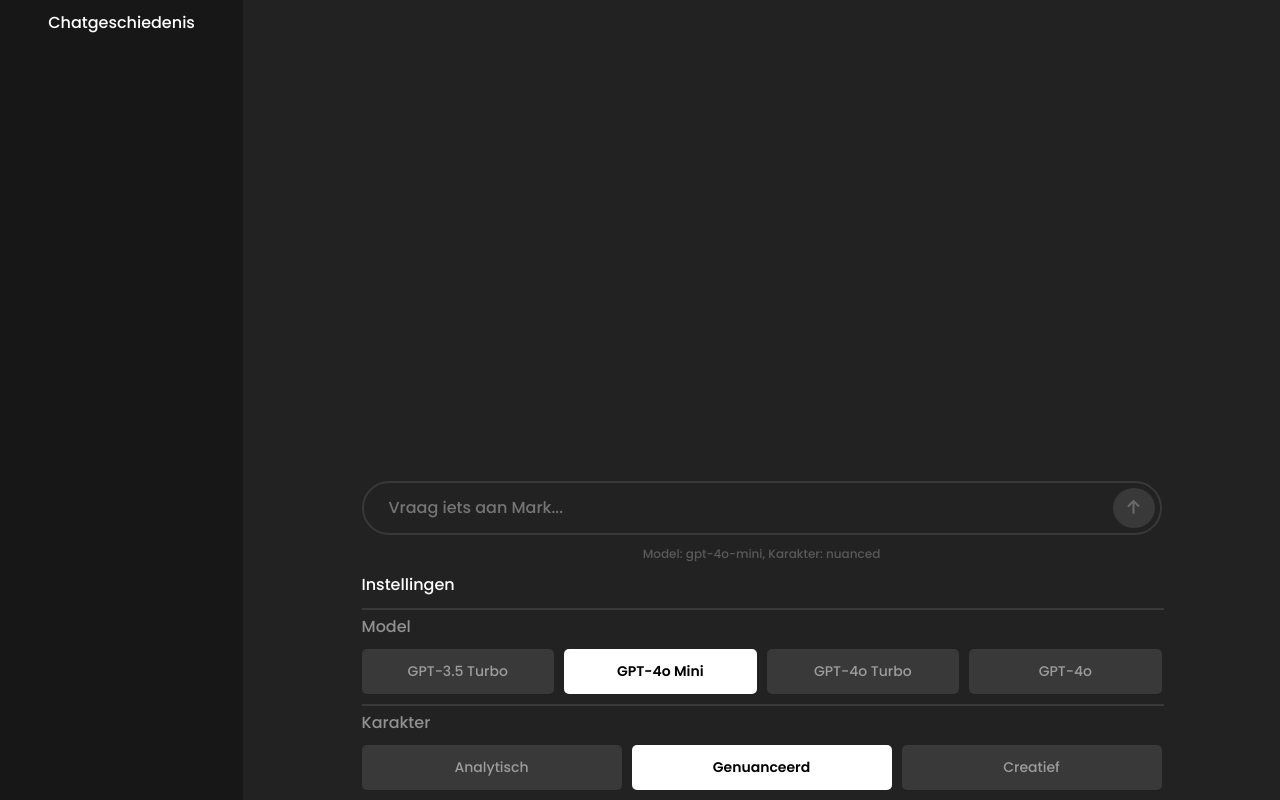
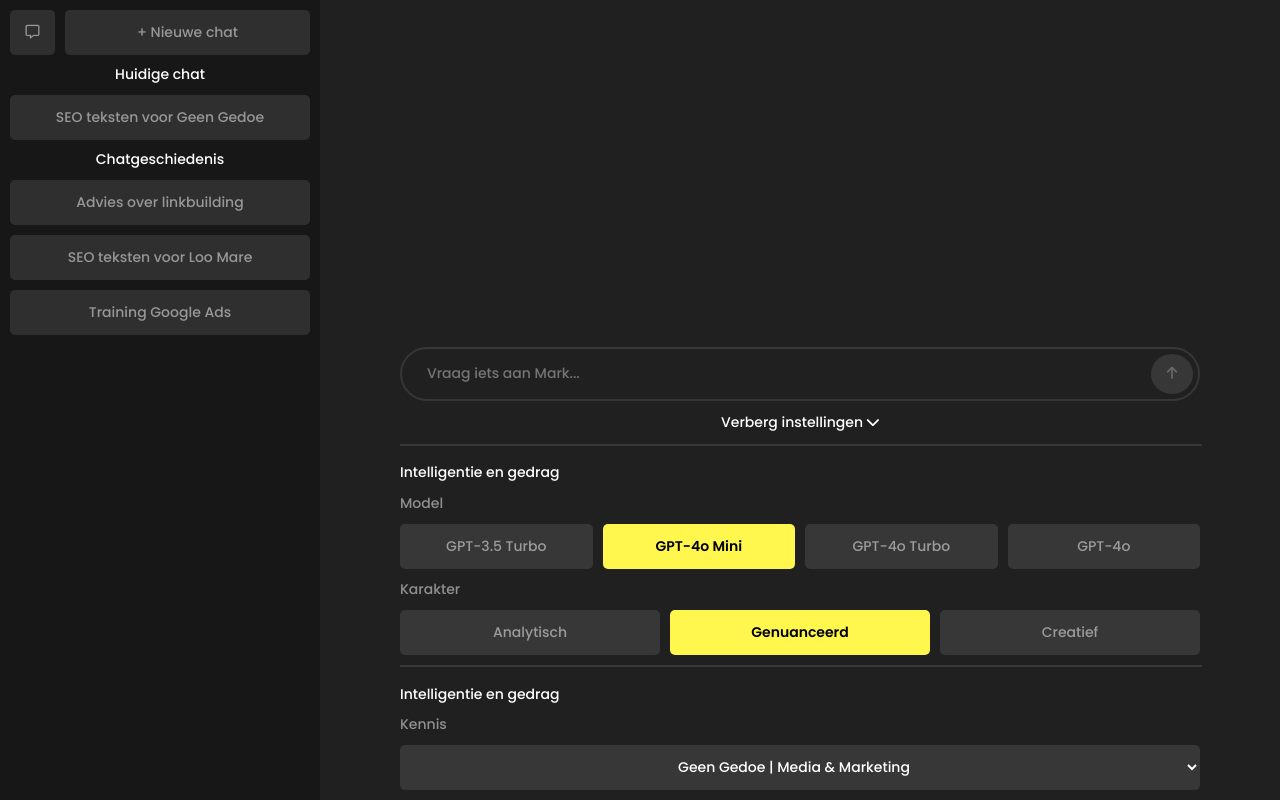
Before and after one commit to gijsvdbeuken/ai-marketing-assistant, a React (Create React App) app: page / in a window 1280 px wide. Built offline with nearby package versions, Linux system fonts and the light colour scheme.

Commit message:
added toggle-functionality to the sidebar and settings area

```diff
--- a/src/App.tsx
+++ b/src/App.tsx
@@ -2,7 +2,6 @@ import React, { useEffect, useState } from 'react';
 import './App.css';
 import ChatArea from './components/ChatArea/ChatArea';
 import SideBar from './components/SideBar/SideBar';
-import StoredChat from './components/StoredChat/StoredChat';
 import MenuBar from './components/MenuBar/MenuBar';
 
 function App() {
@@ -10,10 +9,15 @@ function App() {
   const [answer, setAnswer] = useState<string>('');
   const [model, setModel] = useState<string>('');
   const [character, setCharacter] = useState<number>();
-  const [sideBarIsOpen, setSideBarIsOpen] = useState<boolean>(true);
+  const [isOpen, setIsOpen] = useState<boolean>(true);
+  const [showSettings, setShowSettings] = useState<boolean>(true);
 
   const toggleSidebar = () => {
-    setSideBarIsOpen(!sideBarIsOpen);
+    setIsOpen(!isOpen);
+  };
+
+  const toggleSettings = () => {
+    setShowSettings(!showSettings);
   };
 
   const apiRequest = async () => {
@@ -63,9 +67,9 @@ function App() {
   return (
     <div className="App">
       <div className="appContent">
-        <SideBar></SideBar>
+        <SideBar isOpen={isOpen} toggleSidebar={toggleSidebar}></SideBar>
         <div className="chatAreaContainer">
-          <ChatArea onQuestionSubmit={handleQuestionChange} answer={answer} question={question} />
+          <ChatArea onQuestionSubmit={handleQuestionChange} answer={answer} question={question} showSettings={showSettings} toggleSettings={toggleSettings} />
         </div>
       </div>
     </div>
--- a/src/components/ChatArea/ChatArea.tsx
+++ b/src/components/ChatArea/ChatArea.tsx
@@ -1,4 +1,4 @@
-import React, { useState, useEffect } from 'react';
+import React, { useState, useEffect, useRef } from 'react';
 import ChatBar from '../ChatBar/ChatBar';
 import { ChatInteraction } from '../ChatInteraction/ChatInteraction';
 import './ChatArea.css';
@@ -7,14 +7,27 @@ interface ChatAreaProps {
   onQuestionSubmit: (question: string, time: string, model: string, character: number) => void;
   answer: string;
   question: string;
+  showSettings: boolean;
+  toggleSettings: () => void;
 }
 
-const ChatArea: React.FC<ChatAreaProps> = ({ onQuestionSubmit, answer, question }) => {
+const ChatArea: React.FC<ChatAreaProps> = ({ onQuestionSubmit, answer, question, showSettings, toggleSettings }) => {
   const [interactions, setInteractions] = useState<{ question: string; answer: string | null; time: string; model: string; character: number }[]>([]);
+  const scrollRef = useRef<HTMLDivElement | null>(null);
+
+  const scrollToBottom = () => {
+    if (scrollRef.current) {
+      scrollRef.current.scrollTo({
+        top: scrollRef.current.scrollHeight,
+        behavior: 'smooth', // Enable smooth scrolling
+      });
+    }
+  };
 
   const handleQuestionSubmit = (newQuestion: string, newTime: string, newModel: string, newCharacter: number) => {
     setInteractions((prevInteractions) => [...prevInteractions, { question: newQuestion, answer: null, time: newTime, model: newModel, character: newCharacter }]);
     onQuestionSubmit(newQuestion, newTime, newModel, newCharacter);
+    scrollToBottom();
   };
 
   useEffect(() => {
@@ -41,7 +54,7 @@ const ChatArea: React.FC<ChatAreaProps> = ({ onQuestionSubmit, answer, question
           <ChatInteraction key={index} question={interaction.question} answer={interaction.answer || '...'} time={interaction.time} />
         ))}
       </div>
-      <ChatBar onQuestionSubmit={handleQuestionSubmit} />
+      <ChatBar onQuestionSubmit={handleQuestionSubmit} showSettings={showSettings} toggleSettings={toggleSettings} />
     </div>
   );
 };
--- a/src/components/ChatBar/ChatBar.css
+++ b/src/components/ChatBar/ChatBar.css
@@ -19,7 +19,7 @@
   background-color: transparent;
   font-family: 'Poppins';
   font-weight: 500;
-  font-size: 16px;
+  font-size: 14px;
   padding: 20px;
   color: white;
   border-radius: 30px;
@@ -67,7 +67,7 @@
   border-radius: 50%;
   font-family: 'Poppins';
   font-weight: 500;
-  font-size: 16px;
+  font-size: 14px;
   color: black;
   background-color: white;
   cursor: pointer;
@@ -106,7 +106,7 @@
 .custom-button.active {
   color: black;
   font-weight: 600;
-  background-color: white;
+  background-color: rgb(255, 246, 78);
 }
 
 .options {
@@ -126,5 +126,33 @@
 .lineBreak {
   width: 100%;
   border: 1px solid rgba(255, 255, 255, 0.1);
-  margin-bottom: 5px;
+  margin-bottom: 7.5px;
 }
+
+.toggleSettingsButton {
+  font-family: 'Poppins';
+  font-weight: 500;
+  font-size: 14px;
+  border: transparent;
+  color: white;
+  background-color: transparent;
+  cursor: pointer;
+  margin-bottom: 10px;
+}
+
+.knowledge {
+  border: none;
+  font-family: 'Poppins';
+  font-weight: 500;
+  font-size: 14px;
+  box-sizing: border-box;
+  width: 100%;
+  height: 45px;
+  display: inline-block;
+  border-radius: 5px;
+  background-color: rgba(255, 255, 255, 0.1);
+  color: white;
+  cursor: pointer;
+  text-align: center;
+  transition: background-color 0.3s, border 0.3s;
+}
--- a/src/components/ChatBar/ChatBar.tsx
+++ b/src/components/ChatBar/ChatBar.tsx
@@ -3,9 +3,11 @@ import './ChatBar.css';
 
 interface ChatBarProps {
   onQuestionSubmit: (question: string, time: string, model: string, character: number) => void;
+  showSettings: boolean;
+  toggleSettings: () => void;
 }
 
-const ChatBar: React.FC<ChatBarProps> = ({ onQuestionSubmit }) => {
+const ChatBar: React.FC<ChatBarProps> = ({ onQuestionSubmit, showSettings, toggleSettings }) => {
   const [questionInput, setQuestionInput] = useState<string>('');
   const [model, setModel] = useState<string>('gpt-4o-mini');
   const [character, setCharacter] = useState<string>('nuanced');
@@ -51,12 +53,24 @@ const ChatBar: React.FC<ChatBarProps> = ({ onQuestionSubmit }) => {
           </button>
         </div>
       </form>
-      <small className="interactionTime">
-        Model: {model}, Karakter: {character}
-      </small>
+      <button className="toggleSettingsButton" onClick={toggleSettings}>
+        {showSettings ? (
+          <>
+            <text>Verberg instellingen </text>
+            <i className="fas fa-chevron-down"></i>
+          </>
+        ) : (
+          <>
+            <text>Toon instellingen </text>
+            <i className="fas fa-chevron-up"></i>
+          </>
+        )}
+      </button>
+      {showSettings ? (
         <div className="options">
-        <h1>Instellingen</h1>
           <div className="lineBreak"></div>
+          <h1>Intelligentie en gedrag</h1>
+
           <label>Model</label>
           <div className="modelOptions">
             <label className={`custom-button ${model === 'gpt-3.5-turbo' ? 'active' : ''}`}>
@@ -76,7 +90,6 @@ const ChatBar: React.FC<ChatBarProps> = ({ onQuestionSubmit }) => {
               GPT-4o
             </label>
           </div>
-        <div className="lineBreak"></div>
           <label>Karakter</label>
           <div className="modelOptions">
             <label className={`custom-button ${character === 'analytical' ? 'active' : ''}`}>
@@ -92,7 +105,19 @@ const ChatBar: React.FC<ChatBarProps> = ({ onQuestionSubmit }) => {
               Creatief
             </label>
           </div>
+          <div className="lineBreak"></div>
+          <h1>Intelligentie en gedrag</h1>
+
+          <label>Kennis</label>
+          <select className="knowledge">
+            <option>Geen Gedoe | Media & Marketing</option>
+            <option>Eleven Travel</option>
+            <option>Loo Mare</option>
+            <option>Jade Styling</option>
+            <option>Aiki Sports</option>
+          </select>
         </div>
+      ) : null}
     </>
   );
 };
--- a/src/components/SideBar/SideBar.css
+++ b/src/components/SideBar/SideBar.css
@@ -1,9 +1,85 @@
 .sideBar {
-  width: 300px;
+  width: 400px;
   background-color: rgb(23, 23, 23);
   transition: width 0.3s ease;
+  padding: 10px;
 }
 
-.sidebar.closed {
-  width: 60px;
+.sideBarCollapsed {
+  padding: 10px;
+  background-color: rgb(23, 23, 23);
+  transition: width 0.3s ease;
+  width: 50px;
 }
+
+.newChatButton {
+  font-family: 'Poppins';
+  font-weight: 500;
+  font-size: 14px;
+  box-sizing: border-box;
+  width: 100%;
+  display: inline-block;
+  padding: 10px 20px;
+  border: 2px solid transparent;
+  border-radius: 5px;
+  background-color: rgba(255, 255, 255, 0.1);
+  color: rgba(255, 255, 255, 0.5);
+  cursor: pointer;
+  text-align: center;
+  transition: background-color 0.3s, border 0.3s;
+}
+
+.newChatButton:hover {
+  border: 2px solid rgba(255, 255, 255, 0.5);
+}
+
+.toggleButton {
+  min-width: 45px;
+  max-width: 45px;
+  height: 45px;
+  font-family: 'Poppins';
+  font-weight: 500;
+  font-size: 14px;
+  box-sizing: border-box;
+  display: inline-block;
+  border: 2px solid transparent;
+  border-radius: 5px;
+  background-color: rgba(255, 255, 255, 0.1);
+  color: rgba(255, 255, 255, 0.5);
+  cursor: pointer;
+  text-align: center;
+  transition: background-color 0.3s, border 0.3s;
+}
+
+.toggleButton:hover {
+  border: 2px solid rgba(255, 255, 255, 0.5);
+}
+
+.buttons {
+  display: flex;
+  flex-direction: row;
+  gap: 10px;
+}
+
+.currentChat {
+  font-family: 'Poppins';
+  font-weight: 500;
+  font-size: 14px;
+  box-sizing: border-box;
+  width: 100%;
+  display: inline-block;
+  padding: 10px 20px;
+  border: 2px solid transparent;
+  border-radius: 5px;
+  background-color: rgba(255, 255, 255, 0.1);
+  color: rgba(255, 255, 255, 0.5);
+  cursor: pointer;
+  text-align: center;
+  transition: background-color 0.3s, border 0.3s;
+}
+
+.chatHistory {
+  display: flex;
+  flex-direction: column;
+  gap: 10px;
+}
--- a/src/components/SideBar/SideBar.tsx
+++ b/src/components/SideBar/SideBar.tsx
@@ -1,10 +1,32 @@
 import React from 'react';
 import './SideBar.css';
 
-const SideBar = () => {
+interface SidebarProps {
+  isOpen: boolean;
+  toggleSidebar: () => void;
+}
+
+const SideBar: React.FC<SidebarProps> = ({ isOpen, toggleSidebar }) => {
   return (
-    <div className="sideBar">
-      <h1>Chatgeschiedenis</h1>
+    <div className={isOpen ? 'sideBar' : 'sideBarCollapsed'}>
+      <div className="buttons">
+        <button className="toggleButton" onClick={toggleSidebar}>
+          <i className="far fa-comment-alt"></i>
+        </button>
+        {isOpen ? <button className="newChatButton">+ Nieuwe chat</button> : null}
+      </div>
+      {isOpen ? (
+        <>
+          <h1>Huidige chat</h1>
+          <div className="currentChat">SEO teksten voor Geen Gedoe</div>
+          <h1>Chatgeschiedenis</h1>
+          <div className="chatHistory">
+            <div className="currentChat">Advies over linkbuilding</div>
+            <div className="currentChat">SEO teksten voor Loo Mare</div>
+            <div className="currentChat">Training Google Ads</div>
+          </div>
+        </>
+      ) : null}
     </div>
   );
 };
--- a/src/index.css
+++ b/src/index.css
@@ -9,6 +9,13 @@
   font-family: 'Poppins';
   src: url('./assets/fonts/Poppins-Medium.ttf') format('truetype');
   font-weight: 500;
+  font-style: normal;
+}
+
+@font-face {
+  font-family: 'Poppins';
+  src: url('./assets/fonts/Poppins-Regular.ttf') format('truetype');
+  font-weight: 400;
   font-style: normal;
 }
 
@@ -41,13 +48,14 @@ code {
 h1 {
   font-family: 'Poppins';
   font-weight: 500;
-  font-size: 16px;
+  font-size: 14px;
   color: rgba(255, 255, 255);
 }
 
 label {
   font-family: 'Poppins';
   font-weight: 500;
+  font-size: 14px;
   color: rgba(255, 255, 255, 0.5);
 }
 
@@ -55,7 +63,7 @@ select {
   box-sizing: border-box;
   border-style: none;
   font-family: 'Poppins';
-  font-weight: 500;
+  font-weight: 400;
   font-size: 16px;
   width: 100%;
   height: 50px;
@@ -69,9 +77,10 @@ select {
 
 p {
   font-family: 'Poppins';
-  font-weight: 500;
+  font-weight: 400;
   font-size: 16px;
   text-align: start;
+  line-height: 1.8em;
 }
 
 .App {
@@ -80,7 +89,7 @@ p {
   flex-direction: column;
   align-items: center;
   height: 100vh;
-  background-color: rgb(34, 34, 34);
+  background-color: rgb(32, 32, 32);
 }
 
 .appContent {
@@ -98,7 +107,7 @@ p {
 
 .modelInput {
   font-family: 'Poppins';
-  font-weight: 500;
+  font-weight: 400;
   font-size: 14px;
   text-align: left;
   box-sizing: border-box;
```
Also changed, not shown: src/components/StoredChat/StoredChat.tsx (deleted, +0 -12 lines), src/assets/fonts/Poppins-Regular.ttf (added), src/components/StoredChat/StoredChat.css (deleted). Lines whose indentation alone changed are shown as unchanged.
